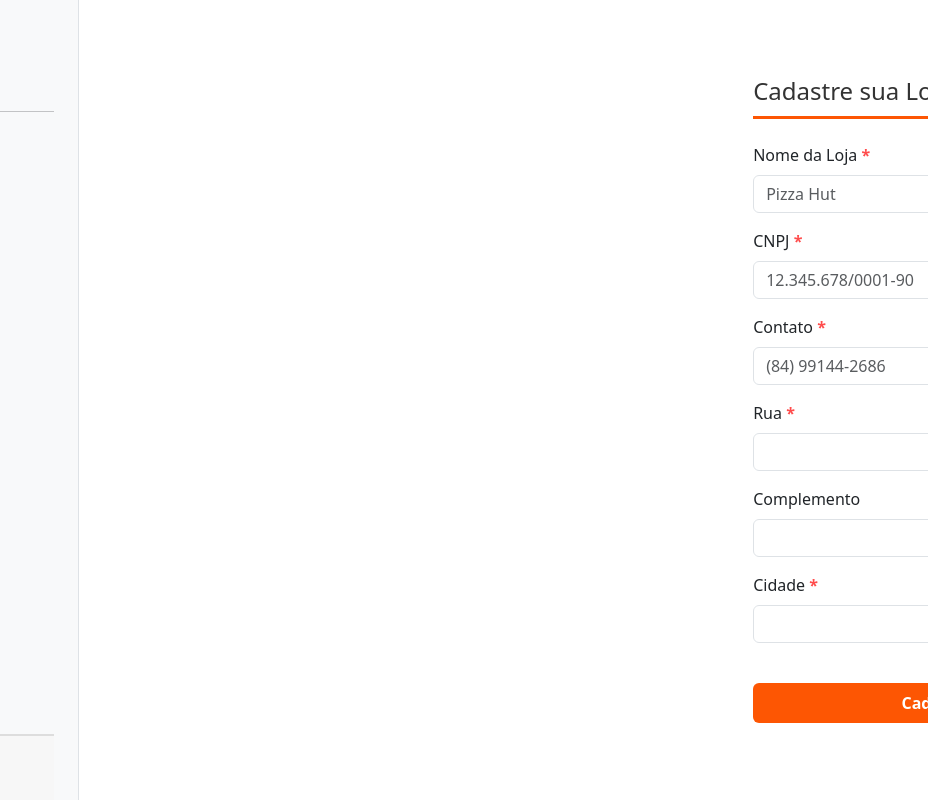
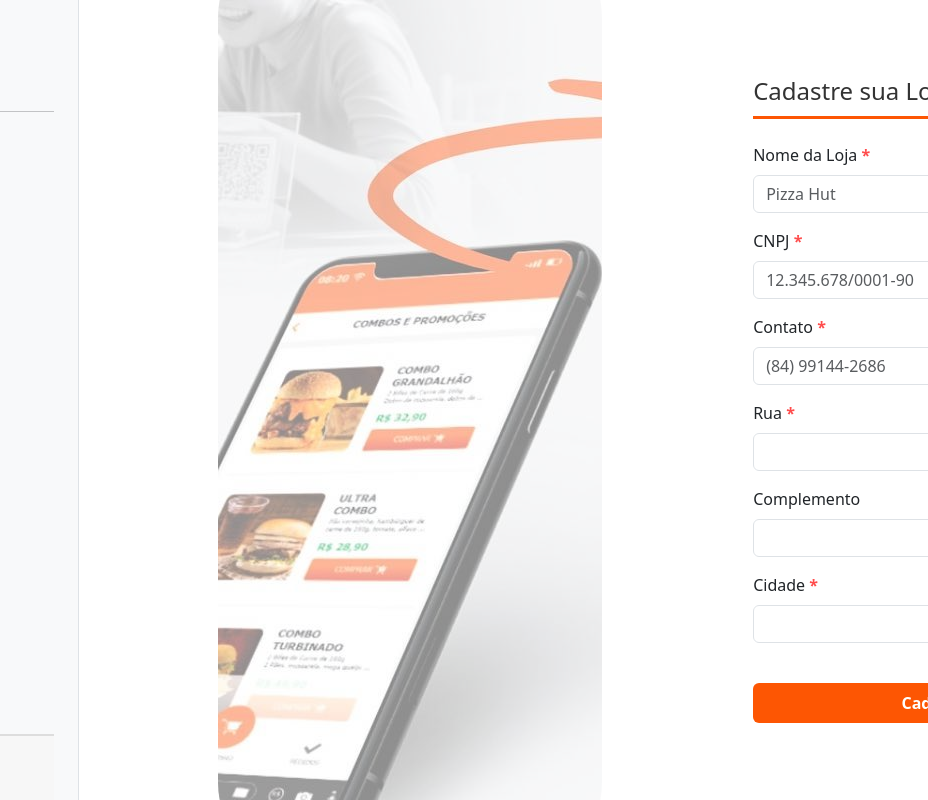
Before and after one commit to GuilhermeOSR/MisterChefChallenge, a plain HTML site: page index.html in a window 1280 px wide. Shown: the full height of the page, 352-1280 px from the left. Drawn offline with nearby package versions, Linux system fonts and the light colour scheme; no server answers.

Commit message:
Update styles.css

```diff
--- a/styles/styles.css
+++ b/styles/styles.css
@@ -139,7 +139,7 @@
 .form-side::after {
     position: absolute;
     content: '';
-    background-image: url("./Imgs/sadasd.jpg");
+    background-image: url("../Imgs/sadasd.jpg");
     background-position: center;
     width: 20%;
     height: 850px;
```
